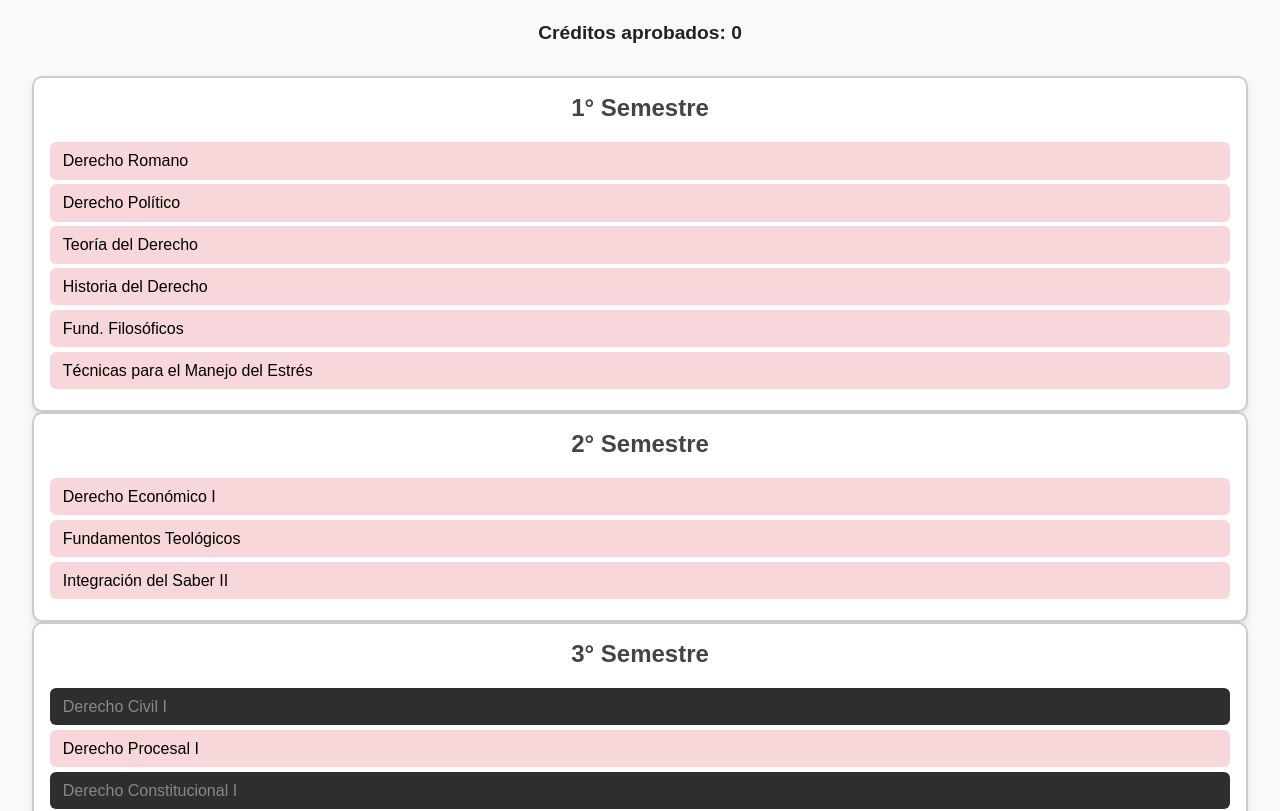
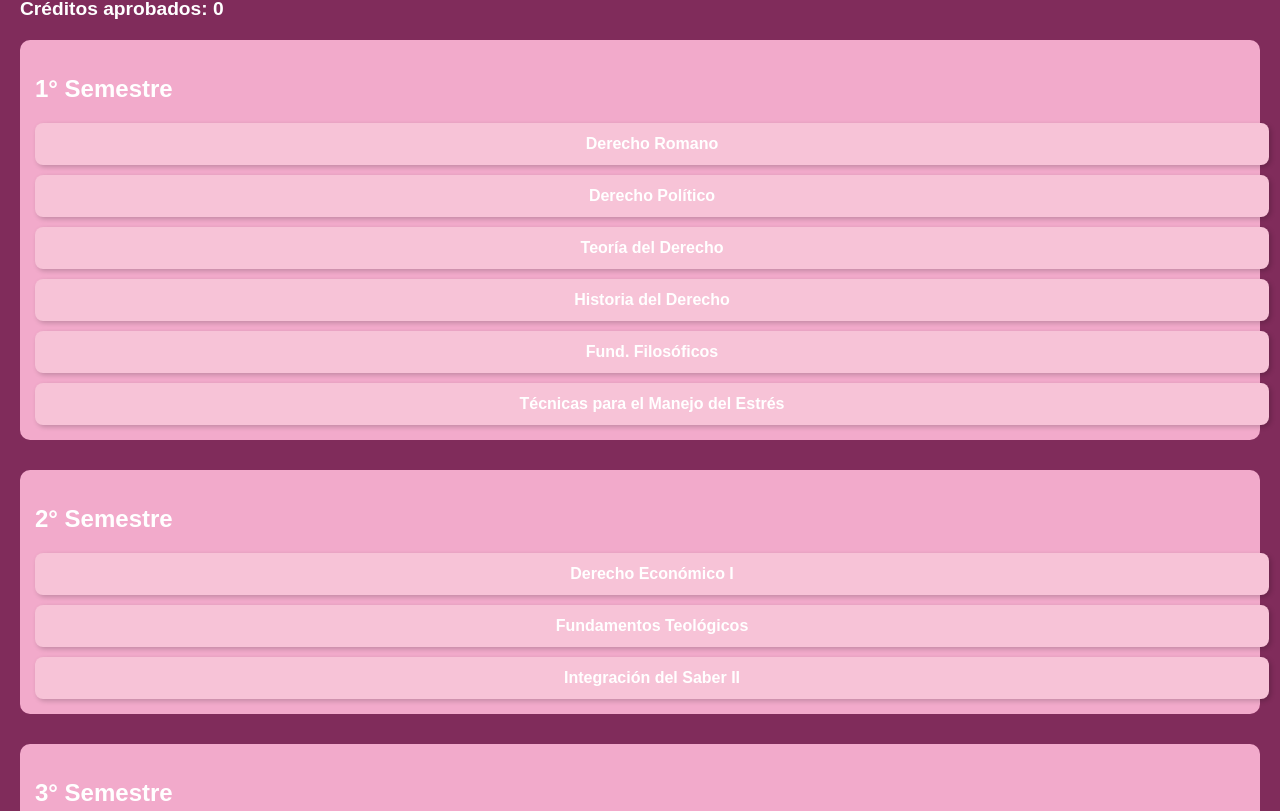
Before and after one commit to Isidora281103/Malla-Derecho-UCSC, a plain HTML site: page index.html in a window 1280 px wide. Shown: the part 100-911 px from the top of the page. Drawn offline with Linux system fonts and the light colour scheme.

Commit message:
Update style.css

```diff
--- a/style.css
+++ b/style.css
@@ -1,68 +1,74 @@
-/* style.css */
-
+/* Fondo general rosado oscuro */
 body {
-  font-family: sans-serif;
-  background-color: #f8f9fa;
-  padding: 2rem;
+  background-color: #802c5b;
+  color: white;
+  font-family: Arial, sans-serif;
+  padding: 20px;
   margin: 0;
+  min-height: 100vh;
 }
 
+/* Título principal */
 h1 {
   text-align: center;
-  margin-bottom: 2rem;
-  color: #333;
+  margin-bottom: 20px;
 }
 
+/* Créditos */
 #creditos {
-  text-align: center;
+  margin: 20px 0;
   font-weight: bold;
-  font-size: 1.2rem;
-  margin-bottom: 2rem;
-  color: #222;
+  font-size: 1.2em;
 }
 
-#malla {
-  display: grid;
-  grid-template-columns: repeat(auto-fit, minmax(300px, 1fr));
-  gap: 1.5rem;
+/* Bloque general de la malla */
+.malla {
+  display: flex;
+  flex-direction: column;
+  gap: 30px;
 }
 
+/* Cada semestre en columna */
 .semestre {
-  border: 2px solid #ccc;
+  background-color: #f2aacb;
+  padding: 15px;
   border-radius: 10px;
-  padding: 1rem;
-  background-color: #fff;
-  box-shadow: 0 4px 6px rgba(0,0,0,0.1);
 }
 
-.semestre h2 {
-  text-align: center;
-  color: #444;
-  margin-top: 0;
+/* Contenedor vertical de ramos */
+.ramos {
+  display: flex;
+  flex-direction: column;
+  gap: 10px;
+  margin-top: 10px;
 }
 
+/* Ramo individual */
 .ramo {
-  background-color: #f8d7da; /* rosado para no aprobado */
-  padding: 0.6rem 0.8rem;
-  margin: 0.3rem 0;
-  border-radius: 6px;
+  background-color: #f7c3d7;
+  padding: 12px;
+  border-radius: 8px;
   cursor: pointer;
+  width: 100%;
+  text-align: center;
   user-select: none;
-  transition: all 0.2s ease-in-out;
+  transition: all 0.3s ease;
+  font-weight: bold;
+  box-shadow: 2px 2px 5px rgba(0, 0, 0, 0.2);
 }
 
-.ramo:hover {
-  opacity: 0.85;
+/* Ramo aprobado */
+.ramo.aprobado {
+  background-color: #c7a7d9;
+  text-decoration: line-through;
+  color: #3d3d3d;
 }
 
-.ramo.aprobado {
-  background-color: #d6c4ec; /* morado pastel */
-  text-decoration: line-through;
-  color: #444;
-}
-
+/* Ramo bloqueado por prerrequisitos */
 .ramo.bloqueado {
-  background-color: #2e2e2e; /* gris oscuro profundo para ramos bloqueados */
-  color: #888;
+  background-color: #3a3a3a;
+  color: #cccccc;
+  cursor: not-allowed;
+  opacity: 0.6;
   pointer-events: none;
 }
```
